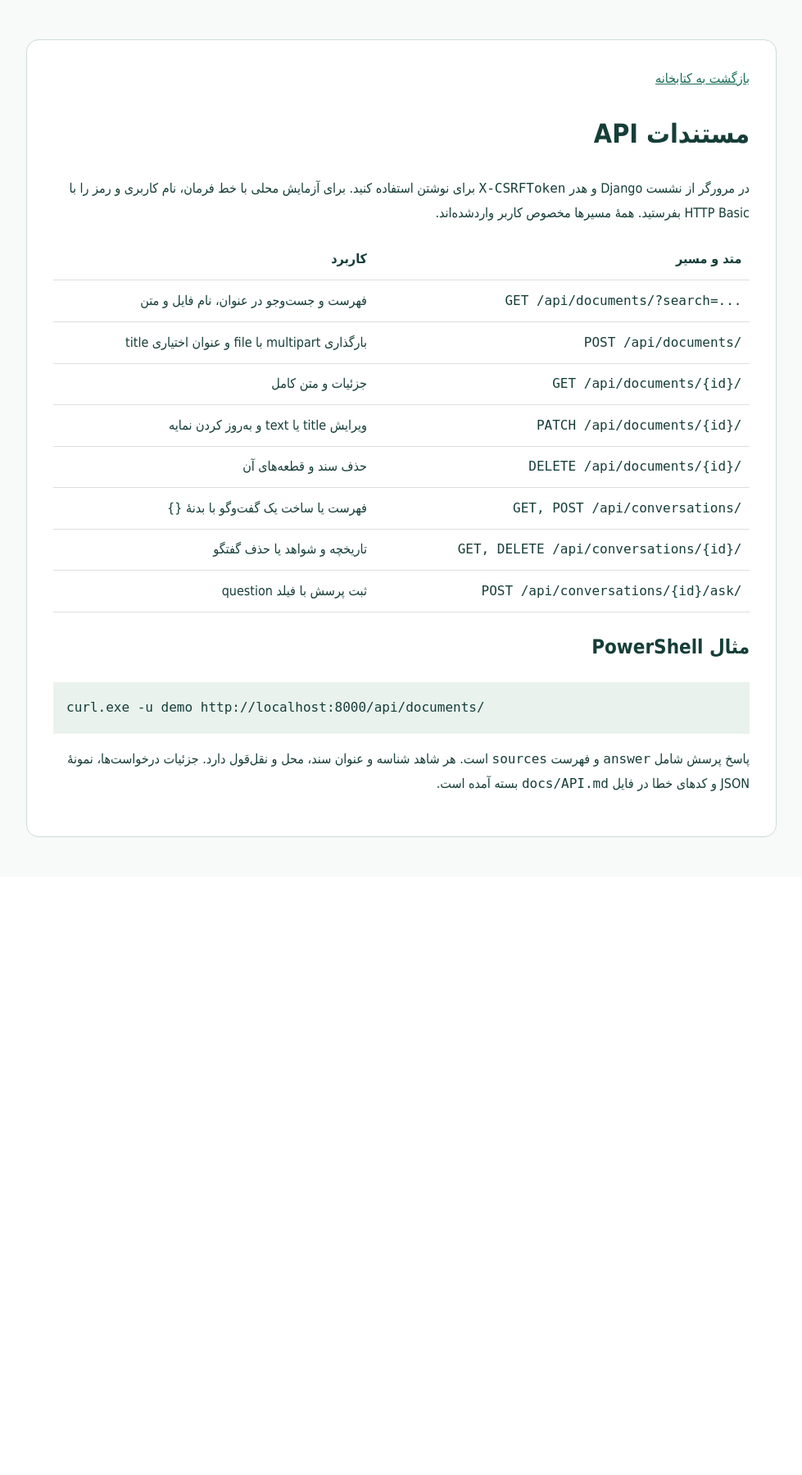
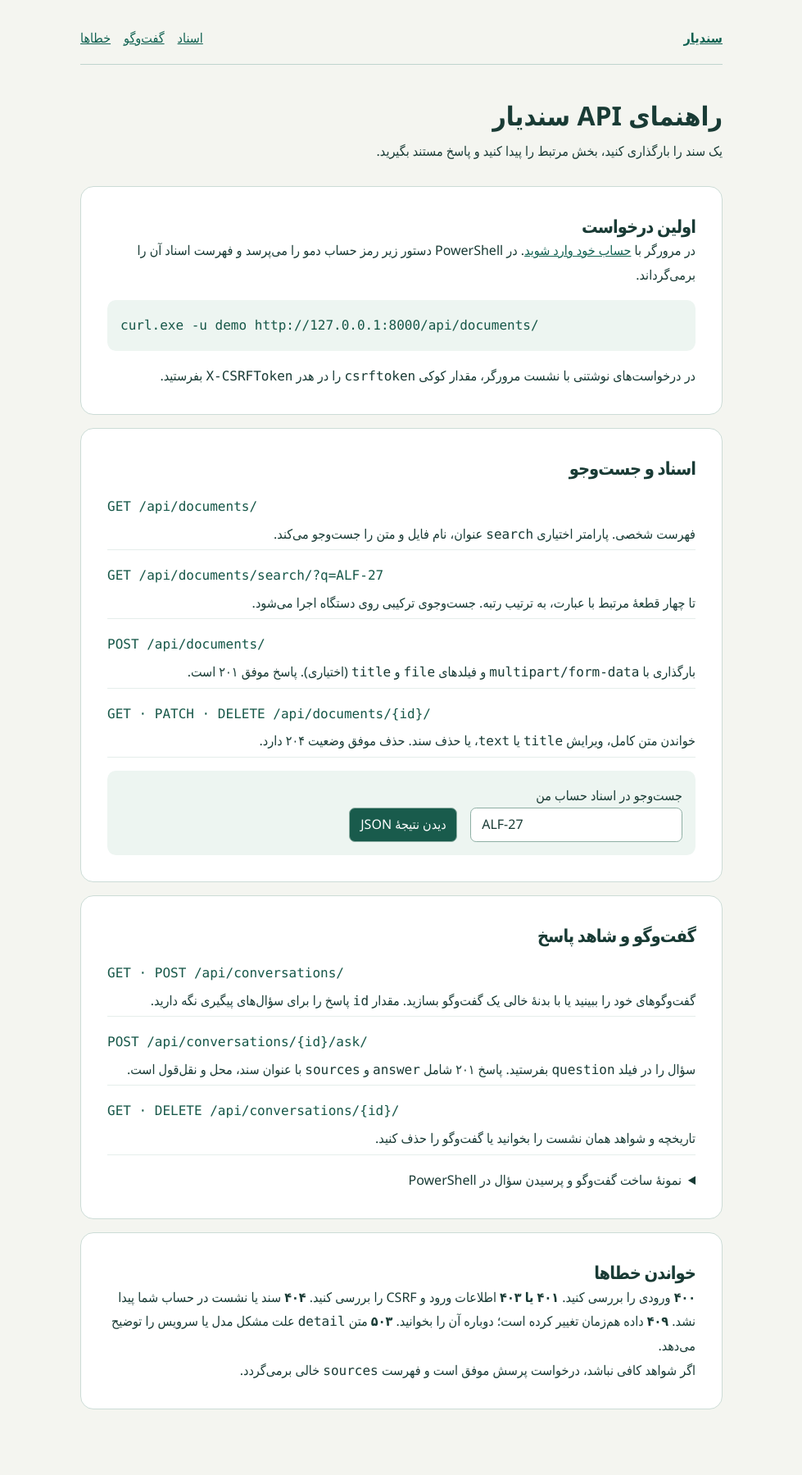
Before and after one commit to Mehrshad06/Roshan_LLM, a Django app: template templates/api_docs.html in a window 1280 px wide. Shown: the whole page at 82% size, without its empty margins (150-1129 px from the left). Before the commit the page ends 1021 px from the top, so only its background shows below. Run offline with Django 5.2, Linux system fonts and the light colour scheme; the template is opened without the code that fills it, so the values that code supplies are empty.

Commit message:
Rank exact project codes and expose private evidence search in API guide

```diff
--- /dev/null
+++ b/static/app/api-docs.css
@@ -0,0 +1,16 @@
+.api-guide {max-width: 55rem; margin: auto; padding: 1rem clamp(1rem,4vw,3rem) 4rem; line-height: 1.85; color: #193b35}
+.api-guide nav, .api-guide form div {display:flex; align-items:center; flex-wrap:wrap; gap:1rem}
+.api-guide nav {border-bottom:1px solid #bfd4ce; padding-block:1rem}
+.api-guide nav a:first-child {margin-inline-end:auto; font-weight:700}
+.api-guide a {color:#106151}
+.api-guide header {padding:2rem 0 .7rem}
+.api-guide h1, .api-guide h2 {margin:0}
+.api-guide section {background:white; margin-block:1rem; padding:clamp(1rem,3vw,2rem); border:1px solid #ccdcd6; border-radius:1rem}
+.api-guide dt,.api-guide code,.api-guide pre {direction:ltr; unicode-bidi:isolate; font-family:Consolas,monospace}
+.api-guide dt,.api-guide pre {text-align:left; overflow:auto; color:#165748}
+.api-guide dd {margin:0 0 1rem; padding-block:.25rem; border-bottom:1px solid #e5eeeb}
+.api-guide pre,.api-guide form {background:#edf5f1; padding:1rem; border-radius:.65rem}
+.api-guide input,.api-guide button {font:inherit; padding:.3rem .8rem; border:1px solid #8eafa4; border-radius:.45rem}
+.api-guide input {min-width:0; max-width:100%}
+.api-guide button {background:#195b4c; color:white; cursor:pointer}
+.api-guide summary {cursor:pointer}
--- a/templates/api_docs.html
+++ b/templates/api_docs.html
@@ -1,17 +1,36 @@
-<!doctype html><html lang="fa" dir="rtl"><meta charset="utf-8"><meta name="viewport" content="width=device-width, initial-scale=1">
-<title>مستندات API روشن</title>
-<style>body{font:16px/1.9 Tahoma,sans-serif;color:#163e38;background:#f7faf8;margin:0}main{max-width:850px;margin:3rem auto;padding:2rem;background:white;border:1px solid #ccdcd5;border-radius:15px}table{border-collapse:collapse;width:100%}td,th{padding:.6rem;text-align:start;border-bottom:1px solid #dedede}code,pre{direction:ltr;unicode-bidi:isolate;display:inline-block}pre{display:block;text-align:left;padding:1rem;background:#eaf2ee;overflow:auto}a{color:#176d55}</style>
-<main><a href="/">بازگشت به کتابخانه</a><h1>مستندات API</h1>
-<p>در مرورگر از نشست Django و هدر <code>X-CSRFToken</code> برای نوشتن استفاده کنید. برای آزمایش محلی با خط فرمان، نام کاربری و رمز را با HTTP Basic بفرستید. همهٔ مسیرها مخصوص کاربر واردشده‌اند.</p>
-<table><thead><tr><th>متد و مسیر</th><th>کاربرد</th></tr></thead><tbody>
-<tr><td><code>GET /api/documents/?search=...</code></td><td>فهرست و جست‌وجو در عنوان، نام فایل و متن</td></tr>
-<tr><td><code>POST /api/documents/</code></td><td>بارگذاری multipart با file و عنوان اختیاری title</td></tr>
-<tr><td><code>GET /api/documents/{id}/</code></td><td>جزئیات و متن کامل</td></tr>
-<tr><td><code>PATCH /api/documents/{id}/</code></td><td>ویرایش title یا text و به‌روز کردن نمایه</td></tr>
-<tr><td><code>DELETE /api/documents/{id}/</code></td><td>حذف سند و قطعه‌های آن</td></tr>
-<tr><td><code>GET, POST /api/conversations/</code></td><td>فهرست یا ساخت یک گفت‌وگو با بدنهٔ {}</td></tr>
-<tr><td><code>GET, DELETE /api/conversations/{id}/</code></td><td>تاریخچه و شواهد یا حذف گفتگو</td></tr>
-<tr><td><code>POST /api/conversations/{id}/ask/</code></td><td>ثبت پرسش با فیلد question</td></tr>
-</tbody></table><h2>مثال PowerShell</h2>
-<pre>curl.exe -u demo http://localhost:8000/api/documents/</pre>
-<p>پاسخ پرسش شامل <code>answer</code> و فهرست <code>sources</code> است. هر شاهد شناسه و عنوان سند، محل و نقل‌قول دارد. جزئیات درخواست‌ها، نمونهٔ JSON و کدهای خطا در فایل <code>docs/API.md</code> بسته آمده است.</p></main></html>
+{% extends "base.html" %}
+{% load static %}
+{% block title %}راهنمای API | سندیار{% endblock %}
+{% block content %}
+<link rel="stylesheet" href="{% static 'app/api-docs.css' %}">
+<main class="api-guide">
+  <nav aria-label="دسترسی سریع"><a href="/">سندیار</a><a href="#documents">اسناد</a><a href="#chat">گفت‌وگو</a><a href="#errors">خطاها</a></nav>
+  <header><h1>راهنمای API سندیار</h1><p>یک سند را بارگذاری کنید، بخش مرتبط را پیدا کنید و پاسخ مستند بگیرید.</p></header>
+  <section><h2>اولین درخواست</h2>
+    <p>در مرورگر با <a href="{% url 'login' %}?next={% url 'api-docs' %}">حساب خود وارد شوید</a>. در PowerShell دستور زیر رمز حساب دمو را می‌پرسد و فهرست اسناد آن را برمی‌گرداند.</p>
+    <pre>curl.exe -u demo http://127.0.0.1:8000/api/documents/</pre>
+    <p>در درخواست‌های نوشتنی با نشست مرورگر، مقدار کوکی <code>csrftoken</code> را در هدر <code>X-CSRFToken</code> بفرستید.</p>
+  </section>
+  <section id="documents"><h2>اسناد و جست‌وجو</h2>
+    <dl>
+      <dt>GET /api/documents/</dt><dd>فهرست شخصی. پارامتر اختیاری <code>search</code> عنوان، نام فایل و متن را جست‌وجو می‌کند.</dd>
+      <dt>GET /api/documents/search/?q=ALF-27</dt><dd>تا چهار قطعهٔ مرتبط با عبارت، به ترتیب رتبه. جست‌وجوی ترکیبی روی دستگاه اجرا می‌شود.</dd>
+      <dt>POST /api/documents/</dt><dd>بارگذاری با <code>multipart/form-data</code> و فیلدهای <code>file</code> و <code>title</code> (اختیاری). پاسخ موفق ۲۰۱ است.</dd>
+      <dt>GET · PATCH · DELETE /api/documents/{id}/</dt><dd>خواندن متن کامل، ویرایش <code>title</code> یا <code>text</code>، یا حذف سند. حذف موفق وضعیت ۲۰۴ دارد.</dd>
+    </dl>
+    <form method="get" action="{% url 'document-search' %}"><label for="evidence-q">جست‌وجو در اسناد حساب من</label><div><input id="evidence-q" dir="auto" name="q" value="ALF-27" required maxlength="3000"><button type="submit" name="format" value="json">دیدن نتیجهٔ JSON</button></div></form>
+  </section>
+  <section id="chat"><h2>گفت‌وگو و شاهد پاسخ</h2>
+    <dl>
+      <dt>GET · POST /api/conversations/</dt><dd>گفت‌وگوهای خود را ببینید یا با بدنهٔ خالی یک گفت‌وگو بسازید. مقدار <code>id</code> پاسخ را برای سؤال‌های پیگیری نگه دارید.</dd>
+      <dt>POST /api/conversations/{id}/ask/</dt><dd>سؤال را در فیلد <code>question</code> بفرستید. پاسخ ۲۰۱ شامل <code>answer</code> و <code>sources</code> با عنوان سند، محل و نقل‌قول است.</dd>
+      <dt>GET · DELETE /api/conversations/{id}/</dt><dd>تاریخچه و شواهد همان نشست را بخوانید یا گفت‌وگو را حذف کنید.</dd>
+    </dl>
+    <details><summary>نمونهٔ ساخت گفت‌وگو و پرسیدن سؤال در PowerShell</summary>
+    <pre>$chat = (curl.exe -s -u demo -X POST http://127.0.0.1:8000/api/conversations/) | ConvertFrom-Json
+curl.exe -u demo --data-urlencode "question=Which formats does ALF-27 accept?" "http://127.0.0.1:8000/api/conversations/$($chat.id)/ask/"</pre></details>
+  </section>
+  <section id="errors"><h2>خواندن خطاها</h2><p><b>۴۰۰</b> ورودی را بررسی کنید. <b>۴۰۱ یا ۴۰۳</b> اطلاعات ورود و CSRF را بررسی کنید. <b>۴۰۴</b> سند یا نشست در حساب شما پیدا نشد. <b>۴۰۹</b> داده هم‌زمان تغییر کرده است؛ دوباره آن را بخوانید. <b>۵۰۳</b> متن <code>detail</code> علت مشکل مدل یا سرویس را توضیح می‌دهد.</p>
+    <p>اگر شواهد کافی نباشد، درخواست پرسش موفق است و فهرست <code>sources</code> خالی برمی‌گردد.</p></section>
+</main>
+{% endblock %}
```
Also changed, not shown: docs/API.md (+1 -0 lines), docs/PRESENTATION.md (+2 -0 lines), library/rag.py (+32 -10 lines), library/test_rag.py (+13 -0 lines), library/views.py (+8 -1 lines), README.md.
